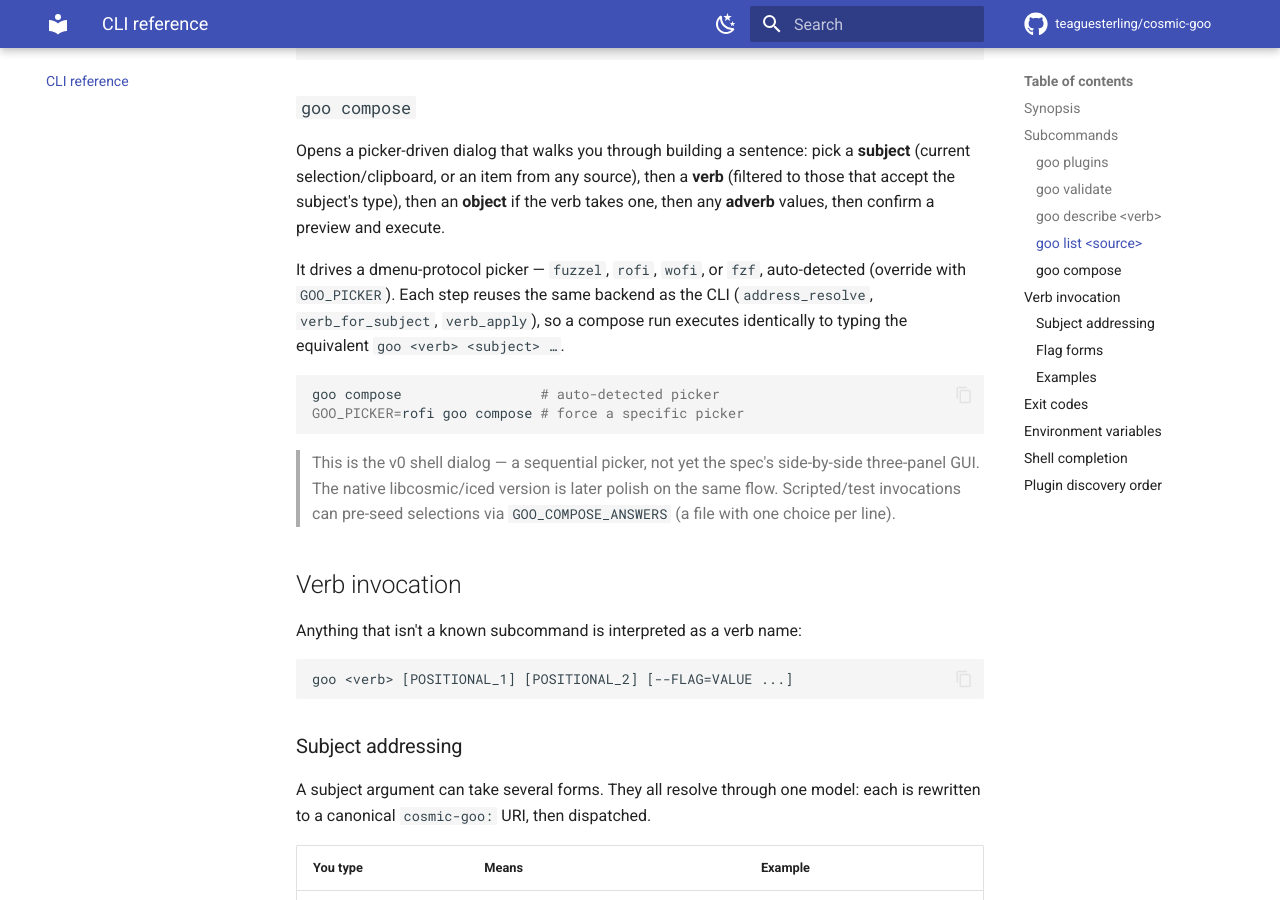
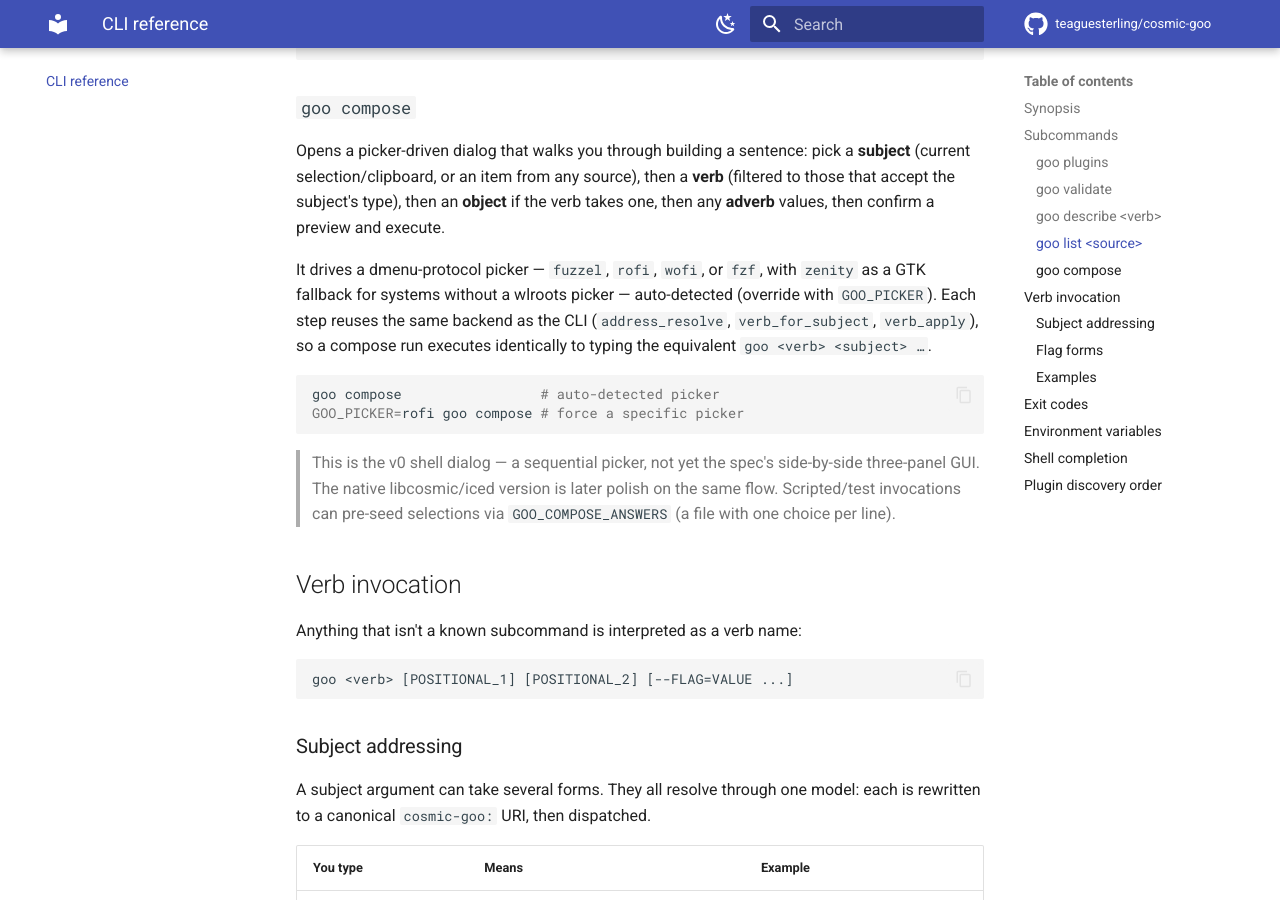
Before and after one commit to teaguesterling/cosmic-goo, an MkDocs documentation site: the page built from doc/cli-reference.md, in a window 1280 px wide and 900 px high, scrolled down 1613 px. Built offline with MkDocs 1.6.1 and Material for MkDocs 9.7.7, drawn with Linux system fonts in a browser that asks for light colours; comment, search, counter and statistics services are not loaded.

Commit message:
feat(dialog): zenity picker backend (GTK fallback, no wlroots)
Adds zenity as a dialog_pick backend and to the auto-detect chain (last,
after fuzzel/rofi/wofi/fzf). zenity --list takes rows as argv, so we slurp
stdin into an array and pass them; the whole addr<TAB>label line is one
column, returned verbatim (callers strip at the tab); non-zero exit =
cancel. Makes 'goo compose' work on any GTK system without a wlroots
picker — the 'zenity-goo' idea. Doc updated; 192 tests; shellcheck clean.

Co-Authored-By: Claude Opus 4.7 (1M context) <noreply@anthropic.com>

````diff
--- a/doc/cli-reference.md
+++ b/doc/cli-reference.md
@@ -70,7 +70,7 @@ $ goo list apps | jq '.[].id'
 
 Opens a picker-driven dialog that walks you through building a sentence: pick a **subject** (current selection/clipboard, or an item from any source), then a **verb** (filtered to those that accept the subject's type), then an **object** if the verb takes one, then any **adverb** values, then confirm a preview and execute.
 
-It drives a dmenu-protocol picker — `fuzzel`, `rofi`, `wofi`, or `fzf`, auto-detected (override with `GOO_PICKER`). Each step reuses the same backend as the CLI (`address_resolve`, `verb_for_subject`, `verb_apply`), so a compose run executes identically to typing the equivalent `goo <verb> <subject> …`.
+It drives a dmenu-protocol picker — `fuzzel`, `rofi`, `wofi`, or `fzf`, with `zenity` as a GTK fallback for systems without a wlroots picker — auto-detected (override with `GOO_PICKER`). Each step reuses the same backend as the CLI (`address_resolve`, `verb_for_subject`, `verb_apply`), so a compose run executes identically to typing the equivalent `goo <verb> <subject> …`.
 
 ```bash
 goo compose                 # auto-detected picker
````
Also changed, not shown: 1 other file.
